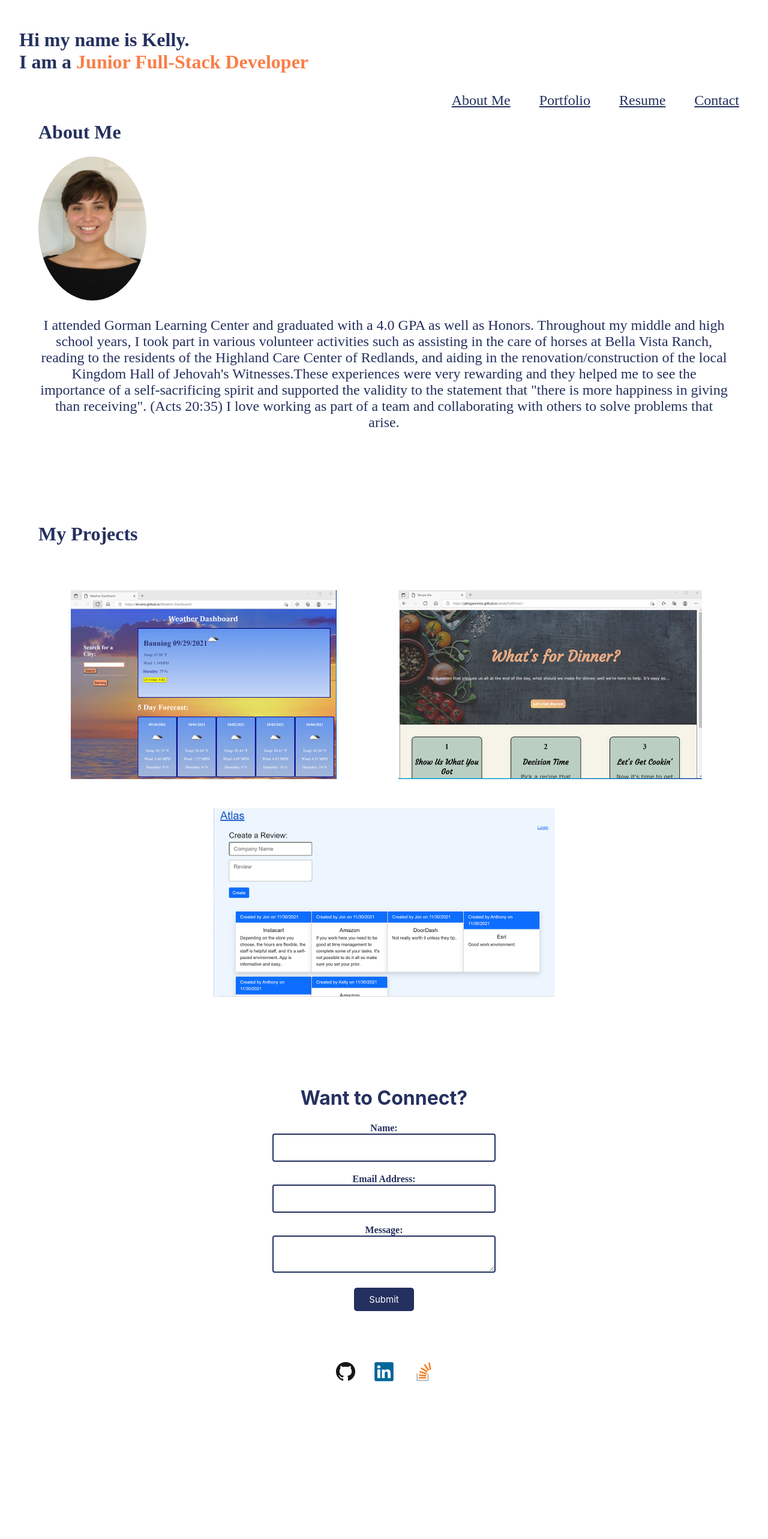
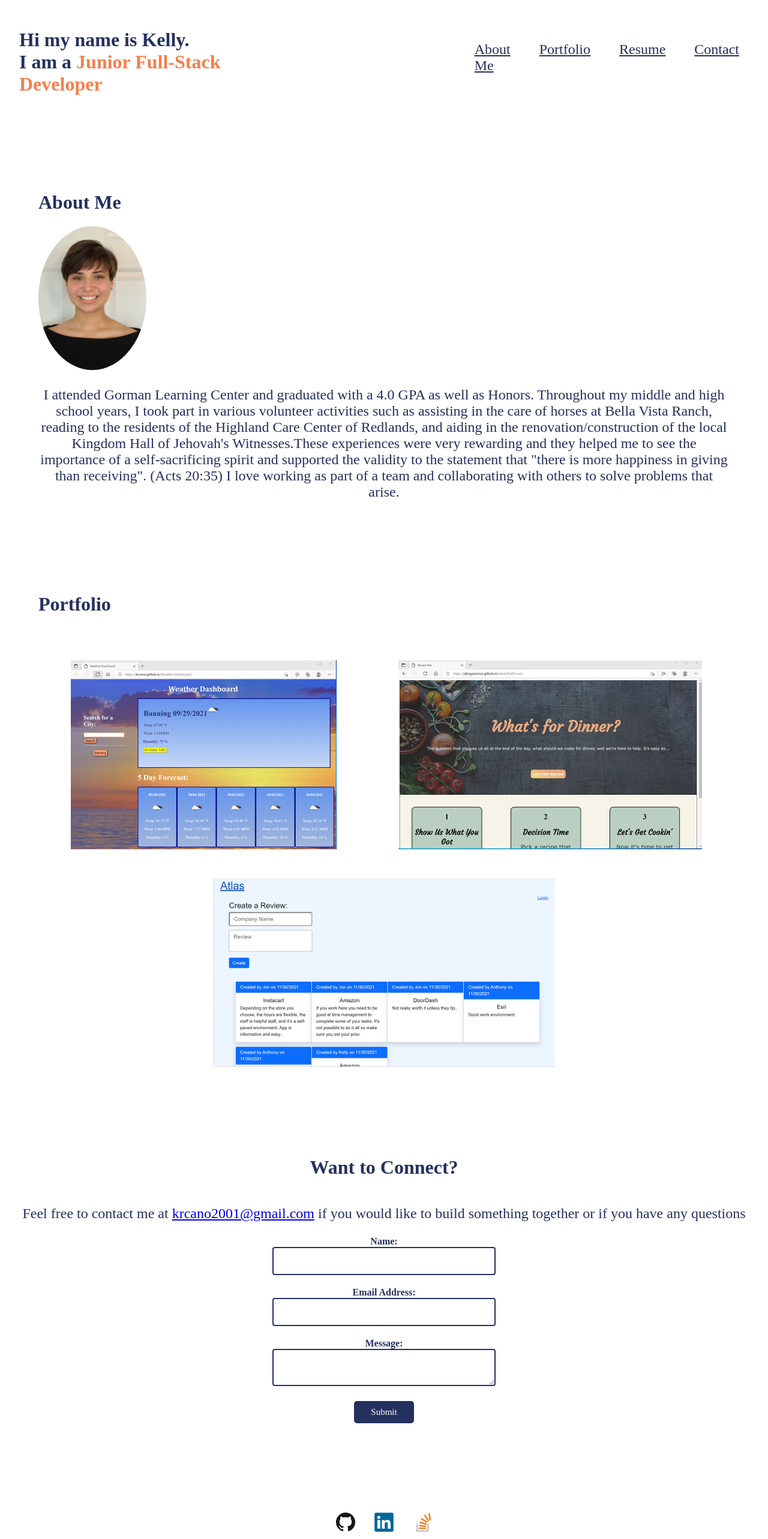
Before and after one commit to Krcano/Kelly-Cano, a React (Create React App) app in the folder kelly-cano/: page / in a window 1280 px wide. Shown: the top 2566 px of the page at 60% size. Before the commit the page ends 2307 px from the top, so only its background shows below. Built offline with nearby package versions, Linux system fonts and the light colour scheme.

Commit message:
adjusted spacing of navbar and added some potential functions for form validation

```diff
--- a/kelly-cano/public/index.html
+++ b/kelly-cano/public/index.html
@@ -24,7 +24,7 @@
       work correctly both with client-side routing and a non-root public URL.
       Learn how to configure a non-root public URL by running `npm run build`.
     -->
-    <title>React App</title>
+    <title>Kelly R. Cano</title>
   </head>
   <body>
     <noscript>You need to enable JavaScript to run this app.</noscript>
--- a/kelly-cano/src/App.js
+++ b/kelly-cano/src/App.js
@@ -2,16 +2,15 @@ import Header from "./components/Header";
 import Footer from "./components/Footer";
 import About from "./components/About";
 import './app.css'
-import Navigation from "./components/Navigation";
 import Portfolio from "./components/Portfolio";
 import Contact from "./components/Contact";
-// import "./App.css";
+import { useState } from "react";
+
 
 function App() {
-  return (
-    <div className="">
+ return (
+    <div >
       <Header />
-      <Navigation/>
       <About/>
       <Portfolio />
       <Contact/>
--- a/kelly-cano/src/app.css
+++ b/kelly-cano/src/app.css
@@ -12,6 +12,7 @@
   color: #24305e;
   margin-left: 4em;
   margin-right: 4em;
+  margin-top: 8em;
 }
 /* --------------------------- */
 /* Contact page */
@@ -33,6 +34,7 @@
   color: #24305e;
   justify-content: flex-start;
   align-items: center;
+  font-family: Playfair Display serif;
 }
 .button {
   border: none;
@@ -52,6 +54,16 @@
   font-family: serif;
   justify-content: flex-start;
 }
+.errorText{
+  display: flex;
+  color: red;
+  justify-content: center;
+  align-items: center;
+}
+.contactText{
+  font-weight: lighter;
+  font-size: 1.5em;
+}
 /* -------------------------------------------------- */
 /* Footer */
 
@@ -59,7 +71,8 @@
   display: flex;
   flex-wrap: wrap;
   justify-content: center;
-  /* margin-right: 3em; */
+  margin-top: 6em;
+  margin-bottom: 2em;
 }
 .links {
   padding-left: 1em;
@@ -80,9 +93,16 @@
   margin-left: 1em;
   margin-bottom: 1em;
   font-family: Playfair Display serif;
+  align-items: flex-end;
+  justify-content: flex-start;
 }
 .span {
   color: #f87e49;
+}
+.headerContainer{
+  display: flex;
+  /* justify-content: center; */
+  align-items: center;
 }
 
 /* --------------------------------- */
@@ -94,21 +114,25 @@
   margin-right: 2em;
   font-size: 1.5em;
   color: #24305e;
+
 }
 
 .navbar {
   display: flex;
-  justify-content: flex-end;
-  align-items: flex-start;
+  /* justify-content: flex-end; */
+  /* align-items: flex-start; */
   font-family: Playfair Display serif;
   list-style-type: none;
+  margin-left: 20em;
+
 }
 .navbarA:hover {
   color: #f87e49;
 }
-.navbarA:current{
-  color:pink
-}
+/* .navbarA:visited{
+  /* text-decoration-color:pink */
+/* }  */
+
 /* ----------------------------------------------------- */
 /* Projects */
 
@@ -136,8 +160,7 @@
   flex-direction: row;
   justify-content: space-evenly;
 }
-/* .section {};
-    .projectA {}; */
+
 .projectImgs {
   display: flex;
   position: relative;
@@ -158,7 +181,7 @@
   font-weight: bold;
   opacity: 0;
   transition: opacity 0.5s;
-  /* border-radius: 20%; */
+  border: black 5px solid
 }
 
 .imageOverlay:hover {
@@ -177,16 +200,18 @@
   margin-top: 2.5em;
   margin-left: 2em;
   margin-right: 2em;
+  font-size: 1.5em;
 }
 .imageTitle {
   color: white;
-  font-size: 1.5em;
-  text-decoration-style: none;
+  font-size: 2em;
   opacity: 1;
+
 }
 .imageTitle:hover {
   opacity: 0.7;
   /* font-size: 2em */
+
 }
 .icons {
   transition: width 3s;
--- a/kelly-cano/src/components/Contact.js
+++ b/kelly-cano/src/components/Contact.js
@@ -1,29 +1,84 @@
 import React from "react";
+// import { validateEmail, checkPassword } from "../utils/helper";
+import { useState } from "react";
+
+const Contact = () => {
+  const [email, setEmail] = useState("");
+  const [name, setName] = useState("");
+  const [message, setMessage] = useState("");
+  const [errorMessage, setErrorMessage] = useState("");
 
 
-const Contact = () => {
+  const handleInput = (e) => {
+    const inputValue = e.target.value;
+    if (name) {
+      setName(inputValue);
+    } else if (email) {
+      setEmail(inputValue);
+    } else {
+      setMessage(inputValue);
+    }
+  };
+
+  const handleFormSubmit = (e) => {
+    e.preventDefault();
+    if (
+      // !validateEmail(email) ||
+     !email || !name || !message) {
+      setErrorMessage("Please fill in the missing field");
+
+      return;
+    }
+    // if (!name) {
+    //   setErrorMessage("Please type in your name");
+
+    // }
+
+    // if (!message) {
+    //   setErrorMessage("Please type in a brief message");
+    //   return;
+    // }
+    setEmail("");
+    setName("");
+    setMessage("");
+  };
+
   return (
+    <div>
     <form id="contact" className="form">
       <h1>Want to Connect?</h1>
-      <label className="label" >Name:</label>
+      <h3 className="contactText">Feel free to contact me at <a href="mailto:krcano2001@gmail.com">krcano2001@gmail.com</a> if you would like to build something together or if you have any questions</h3>
+      <label className="label">Name:</label>
       <input
         className="input"
         type="text"
+        onChange={handleInput}
+
         // placeholder="Add your name"
       ></input>
-      <label  className="label" >Email Address:</label>
+      <label className="label">Email Address:</label>
       <input
-         className="input"
-        type="text"
+        className="input"
+        type="email"
+        onChange={handleInput}
         // placeholder="Add your email"
+
       ></input>
-      <label  className="label" >Message:</label>
+      <label className="label">Message:</label>
       <textarea
         className="input"
+        onChange={handleInput}
         // placeholder="Write your message"
+
       ></textarea>
-      <button className="button">Submit</button>
+      <button className="button" onClick={handleFormSubmit}>Submit</button>
     </form>
+     {errorMessage &&  (
+      <div>
+        <p className="errorText">{errorMessage}</p>
+      </div>
+    )  }
+    </div>
   );
 };
 
--- a/kelly-cano/src/components/Header.js
+++ b/kelly-cano/src/components/Header.js
@@ -1,15 +1,15 @@
 import React from "react";
-// import Navigation from "./Navigation";
+import Navigation from "./Navigation";
 
 
 const Header = () => {
   return (
-    <div className="headercontainer">
+    <div className="headerContainer">
       <h1 className="headerH1">
         Hi my name is Kelly.
         <br /> I am a <span className="span"> Junior Full-Stack Developer</span>
       </h1>
-      {/* <Navigation /> */}
+      <Navigation />
     </div>
   );
 };
--- a/kelly-cano/src/components/Portfolio.js
+++ b/kelly-cano/src/components/Portfolio.js
@@ -7,11 +7,11 @@ const Portfolio = () => {
   return (
     <section className="section" id="projects">
       <div className="titleContainer">
-        <h1 className="Title">My Projects</h1>
+        <h1 className="Title">Portfolio</h1>
       </div>
       <div className="projectContainer">
         {projects.map((project) => (
-          <a href={project.link} className="projectA">
+          <div>
             <div key={project.image} className="projectImgs">
               <img alt="gallery" src={project.image} className="imageTag" />
 
@@ -29,7 +29,7 @@ const Portfolio = () => {
                 </a>
               </div>
             </div>
-          </a>
+          </div>
         ))}
       </div>
     </section>
--- /dev/null
+++ b/kelly-cano/src/utils/helper.js
@@ -0,0 +1,4 @@
+// export function validateEmail(email) {
+//     const re = /^(([^<>()[\]\\.,;:\s@"]+(\.[^<>()[\]\\.,;:\s@"]+)*)|(".+"))@((\[[0-9]{1,3}\.[0-9]{1,3}\.[0-9]{1,3}\.[0-9]{1,3}\])|(([a-zA-Z\-0-9]+\.)+[a-zA-Z]{2,}))$/;
+//     return re.test(String(email).toLowerCase());
+//   }
```
